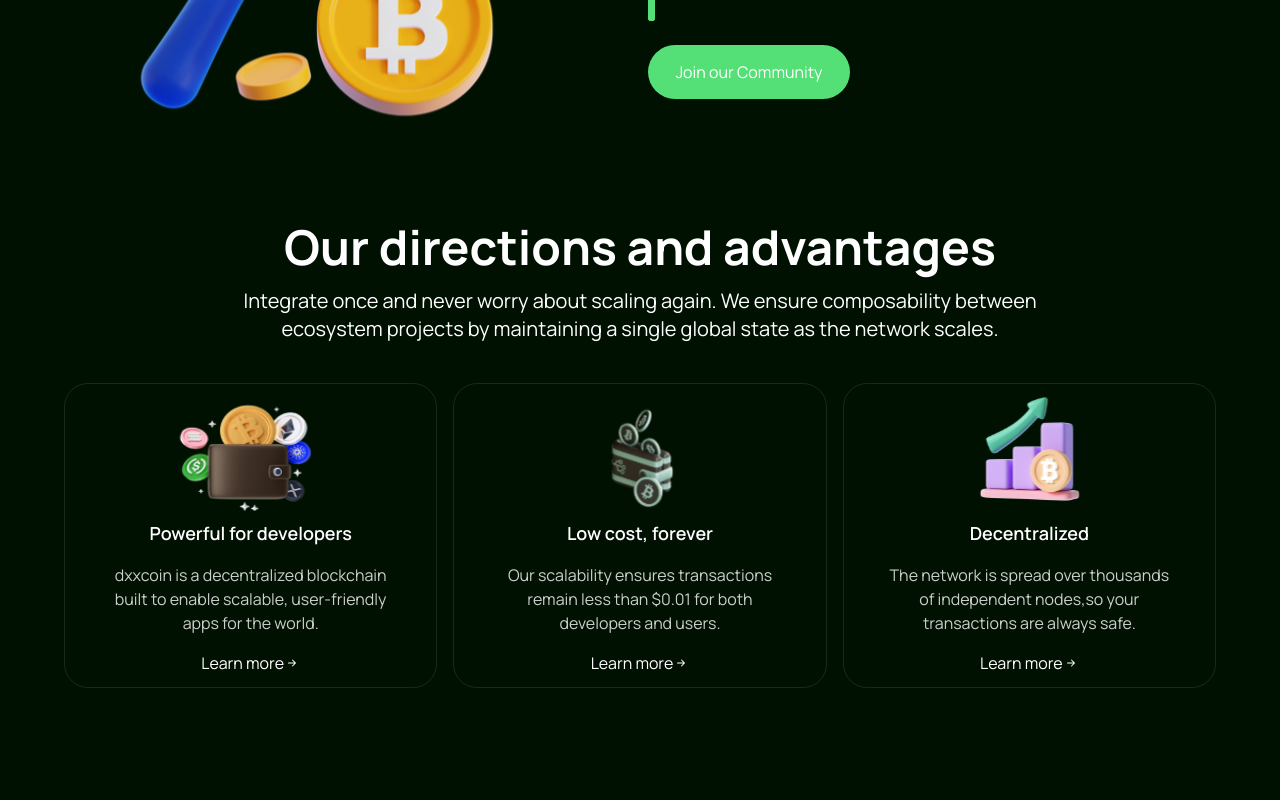
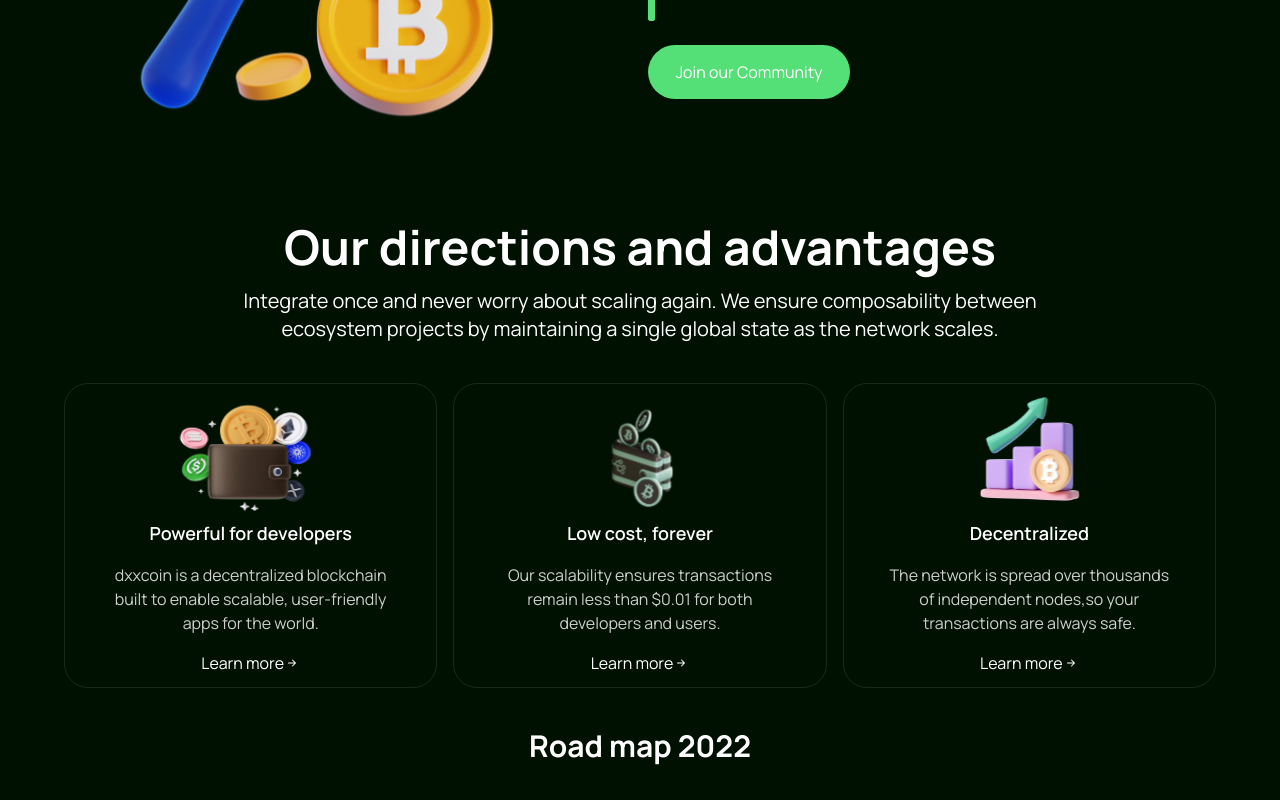
Before and after one commit to gift56/DxxCoin, a React (Vite) app: page / in a window 1280 px wide. Shown: the part 1157-1957 px from the top of the page. Before the commit the page ends 1905 px from the top, so only its background shows below. Built offline with nearby package versions, Linux system fonts and the light colour scheme.

Commit message:
working on road map

```diff
--- a/src/components/RoadMap.jsx
+++ b/src/components/RoadMap.jsx
@@ -5,7 +5,12 @@ const RoadMap = () => {
     <section id="crypto">
       <div className="container">
         <div className="flex items-center justify-center flex-col w-full gap-10 py-5">
-
+          <div className="flex flex-col gap-4">
+            <h1 className="text-white text-2xl md:text-3xl font-bold text-center">
+              Road map 2022
+            </h1>
+            <p className="text-center md:text-xl text-lg md:px-5 font-normal md:max-w-[75%] max-w-[100%] mx-auto"></p>
+          </div>
         </div>
       </div>
     </section>
```
